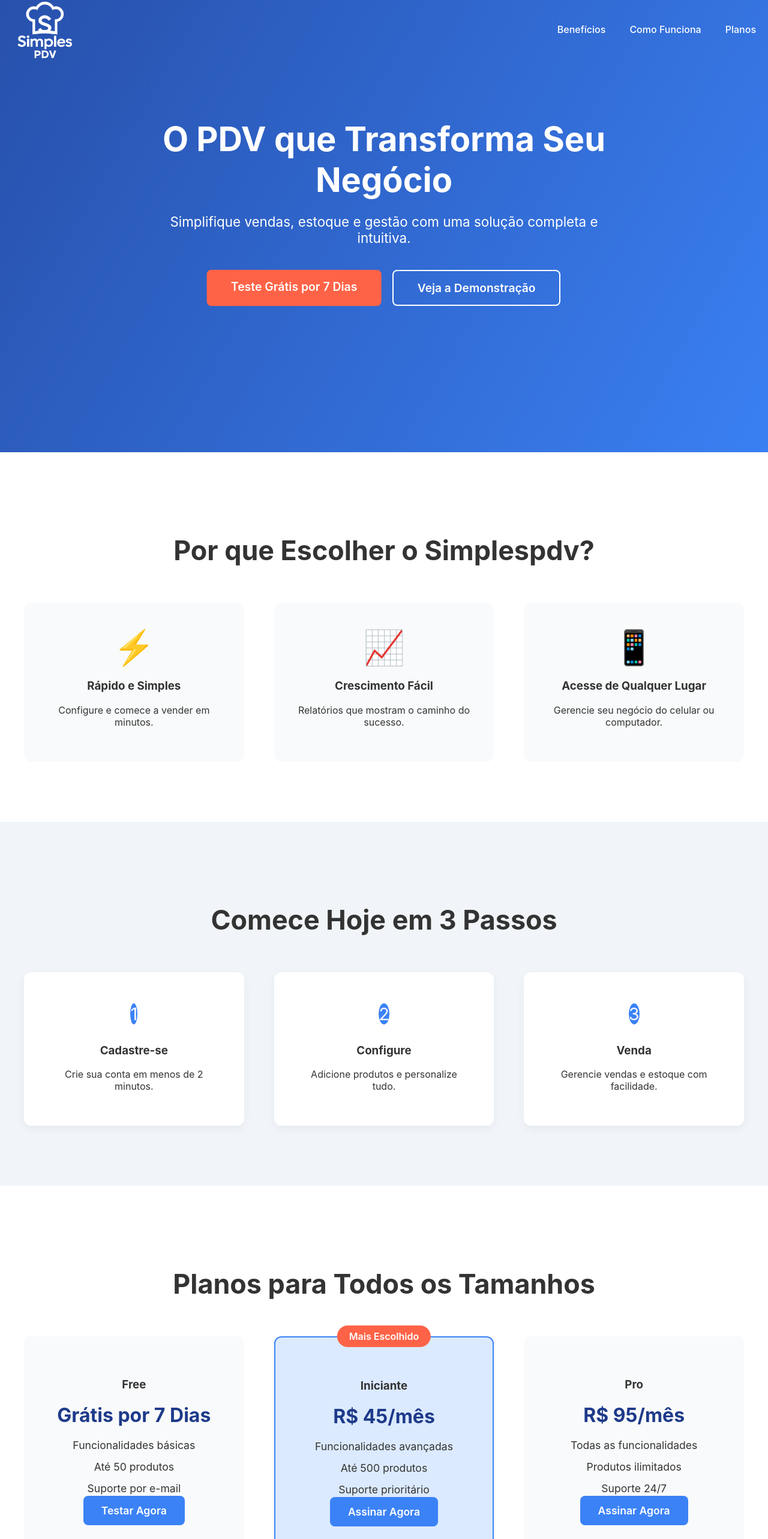
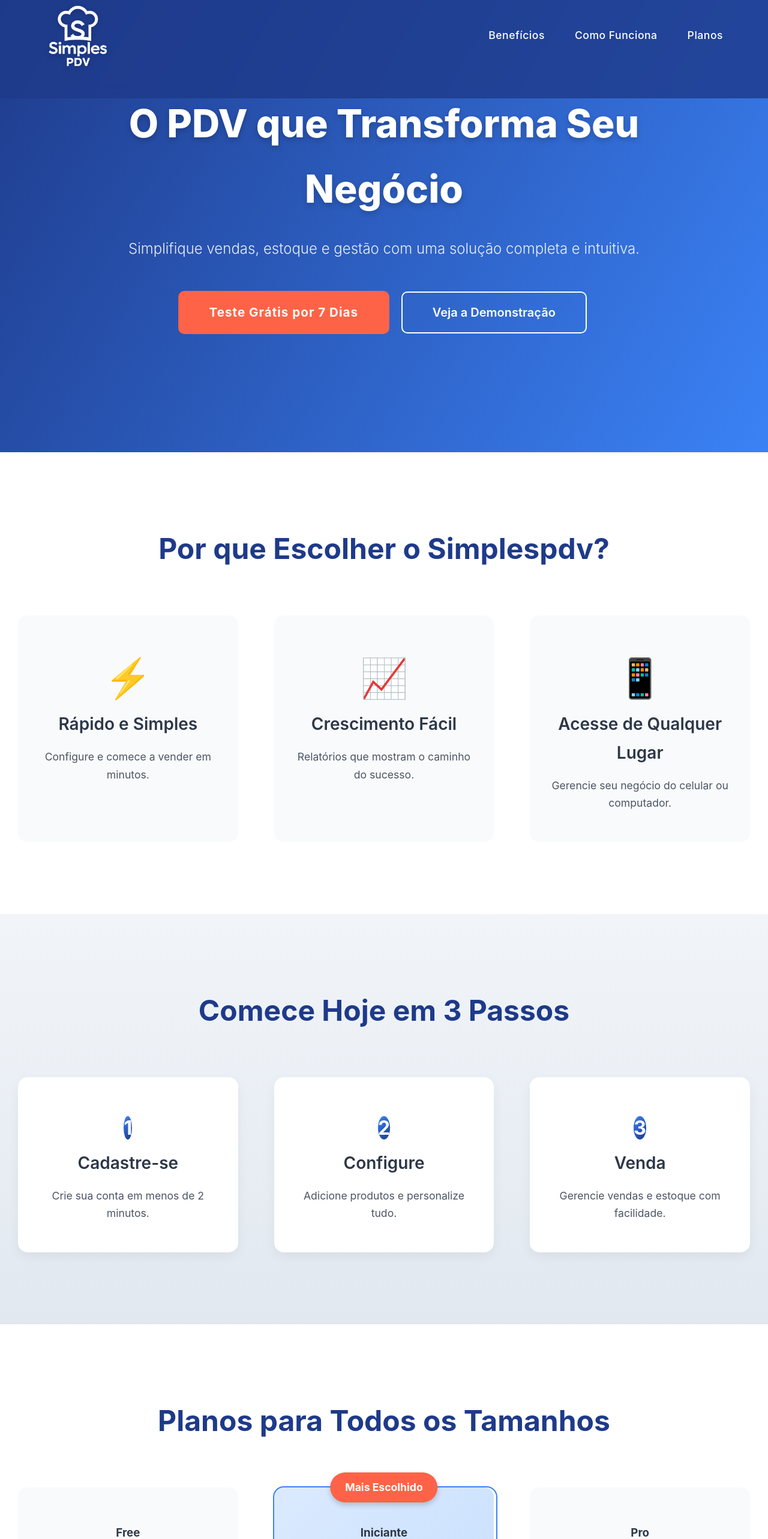
Before and after one commit to lorranlucas/simplespdv, a React (Create React App) app: page / in a window 1280 px wide. Shown: the part 46-2612 px from the top of the page at 60% size. Built offline with nearby package versions, Linux system fonts and the light colour scheme.

Commit message:
Animação

```diff
--- a/src/App.css
+++ b/src/App.css
@@ -1,21 +1,45 @@
-/* Estilo Geral */
+/* Reset e Estilo Geral */
+* {
+  margin: 0;
+  padding: 0;
+  box-sizing: border-box;
+}
+
 body {
-  margin: 0;
-  font-family: 'Inter', sans-serif; /* Tipografia usada pela Toast */
+  font-family: 'Inter', sans-serif; /* Tipografia moderna e limpa */
   background: #f7f7f7;
-  color: #333;
+  color: #2d3748;
+  line-height: 1.7;
+  overflow-x: hidden;
 }
 
 /* Animações */
-@keyframes fadeIn { from { opacity: 0; } to { opacity: 1; } }
-@keyframes slideUp { from { opacity: 0; transform: translateY(50px); } to { opacity: 1; transform: translateY(0); } }
-@keyframes pulse { 0% { transform: scale(1); } 50% { transform: scale(1.02); } 100% { transform: scale(1); } }
-@keyframes ripple { 0% { box-shadow: 0 0 0 0 rgba(255, 99, 71, 0.5); } 70% { box-shadow: 0 0 0 20px rgba(255, 99, 71, 0); } 100% { box-shadow: 0 0 0 0 rgba(255, 99, 71, 0); } }
+@keyframes fadeIn {
+  from { opacity: 0; }
+  to { opacity: 1; }
+}
 
-.fade-in { animation: fadeIn 1.5s ease-in-out; }
-.slide-up { animation: slideUp 1s ease-out forwards; }
-.pulse { animation: pulse 2s infinite; }
-.ripple:hover { animation: ripple 0.7s linear; }
+@keyframes slideUp {
+  from { opacity: 0; transform: translateY(60px); }
+  to { opacity: 1; transform: translateY(0); }
+}
+
+@keyframes pulse {
+  0% { transform: scale(1); }
+  50% { transform: scale(1.03); }
+  100% { transform: scale(1); }
+}
+
+@keyframes ripple {
+  0% { box-shadow: 0 0 0 0 rgba(255, 99, 71, 0.5); }
+  70% { box-shadow: 0 0 0 25px rgba(255, 99, 71, 0); }
+  100% { box-shadow: 0 0 0 0 rgba(255, 99, 71, 0); }
+}
+
+.fade-in { animation: fadeIn 1.6s ease-in-out; }
+.slide-up { animation: slideUp 1.2s ease-out forwards; }
+.pulse { animation: pulse 2.5s infinite ease-in-out; }
+.ripple:hover { animation: ripple 0.8s linear; }
 
 /* Hero Section */
 .hero {
@@ -26,8 +50,9 @@ body {
   justify-content: center;
   align-items: center;
   text-align: center;
-  padding: 0 20px;
+  padding: 0 30px;
   overflow: hidden;
+  background: linear-gradient(120deg, #1e3a8a, #3b82f6); /* Gradiente base */
 }
 .hero-background {
   position: absolute;
@@ -35,10 +60,11 @@ body {
   left: 0;
   width: 100%;
   height: 100%;
-  background: linear-gradient(120deg, #1e3a8a, #3b82f6);
-  background-size: 150% 150%;
-  animation: gradientShift 20s ease infinite;
+  background: linear-gradient(120deg, #1e3a8a 20%, #3b82f6 80%);
+  background-size: 200% 200%;
+  animation: gradientShift 25s ease infinite;
   z-index: -1;
+  opacity: 0.9;
 }
 @keyframes gradientShift {
   0% { background-position: 0% 0%; }
@@ -46,224 +72,385 @@ body {
   100% { background-position: 0% 0%; }
 }
 .top-nav {
-  position: absolute;
+  position: fixed;
   top: 0;
+  left: 0;
   width: 100%;
   display: flex;
   justify-content: space-between;
   align-items: center;
-  padding: 20px 40px;
-  z-index: 2;
+  padding: 25px 50px;
+  background: rgba(30, 58, 138, 0.8); /* Fundo semi-transparente */
+  backdrop-filter: blur(10px); /* Efeito vidro */
+  z-index: 10;
+  transition: background 0.3s ease;
 }
-.logo { max-width: 150px; }
+.top-nav.scrolled { background: rgba(30, 58, 138, 0.95); }
+.logo { max-width: 160px; filter: drop-shadow(0 2px 4px rgba(0,0,0,0.2)); }
 .nav-links a {
-  color: white;
-  margin: 0 20px;
+  color: #ffffff;
+  margin: 0 25px;
   text-decoration: none;
   font-weight: 500;
-  transition: color 0.3s;
+  font-size: 1.1rem;
+  letter-spacing: 0.5px;
+  transition: color 0.3s ease, transform 0.2s ease;
 }
-.nav-links a:hover { color: #ff6347; }
+.nav-links a:hover {
+  color: #ff6347;
+  transform: translateY(-2px);
+}
 .hero-content {
-  color: white;
-  max-width: 800px;
+  color: #ffffff;
+  max-width: 900px;
+  padding: 0 20px;
 }
-.hero h1 { font-size: 3.5rem; font-weight: 700; margin: 0 0 20px; }
-.hero p { font-size: 1.4rem; margin-bottom: 40px; }
-.hero-cta { display: flex; gap: 20px; justify-content: center; }
+.hero h1 {
+  font-size: 4rem;
+  font-weight: 800;
+  margin: 0 0 25px;
+  text-shadow: 0 4px 10px rgba(0,0,0,0.2);
+}
+.hero p {
+  font-size: 1.5rem;
+  font-weight: 300;
+  margin-bottom: 50px;
+  opacity: 0.9;
+}
+.hero-cta {
+  display: flex;
+  gap: 25px;
+  justify-content: center;
+  align-items: center;
+}
 .cta-button {
-  padding: 16px 40px;
+  padding: 18px 50px;
   background: #ff6347;
-  color: white;
+  color: #ffffff;
   text-decoration: none;
-  border-radius: 8px;
-  font-weight: 600;
-  font-size: 1.2rem;
-  transition: all 0.3s ease;
+  border-radius: 10px;
+  font-weight: 700;
+  font-size: 1.25rem;
+  letter-spacing: 1px;
+  transition: all 0.4s ease;
 }
 .cta-button:hover {
   background: #e55a3e;
-  transform: translateY(-3px);
-  box-shadow: 0 10px 20px rgba(0, 0, 0, 0.2);
+  transform: translateY(-5px);
+  box-shadow: 0 12px 25px rgba(0,0,0,0.25);
 }
 .secondary-cta {
-  padding: 16px 40px;
+  padding: 16px 50px;
   background: transparent;
-  border: 2px solid white;
-  color: white;
+  border: 2px solid #ffffff;
+  color: #ffffff;
   text-decoration: none;
-  border-radius: 8px;
+  border-radius: 10px;
   font-weight: 600;
-  font-size: 1.2rem;
-  transition: all 0.3s ease;
+  font-size: 1.25rem;
+  transition: all 0.4s ease;
 }
 .secondary-cta:hover {
-  background: white;
+  background: #ffffff;
   color: #1e3a8a;
+  transform: translateY(-5px);
+  box-shadow: 0 12px 25px rgba(0,0,0,0.2);
 }
 
 /* Benefits Section */
 .benefits {
-  padding: 100px 20px;
-  background: #fff;
+  padding: 120px 30px;
+  background: #ffffff;
   text-align: center;
 }
-.benefits h2 { font-size: 2.8rem; font-weight: 700; margin-bottom: 60px; }
+.benefits h2 {
+  font-size: 3rem;
+  font-weight: 700;
+  margin-bottom: 70px;
+  color: #1e3a8a;
+}
 .benefits-grid {
   display: grid;
-  grid-template-columns: repeat(auto-fit, minmax(300px, 1fr));
-  gap: 50px;
-  max-width: 1200px;
+  grid-template-columns: repeat(auto-fit, minmax(320px, 1fr));
+  gap: 60px;
+  max-width: 1300px;
   margin: 0 auto;
 }
 .benefit-item {
-  padding: 40px;
+  padding: 50px 30px;
   background: #f9fafb;
-  border-radius: 12px;
-  transition: transform 0.3s, box-shadow 0.3s;
+  border-radius: 16px;
+  transition: transform 0.4s ease, box-shadow 0.4s ease;
+  position: relative;
+  overflow: hidden;
 }
+.benefit-item::before {
+  content: '';
+  position: absolute;
+  top: 0;
+  left: 0;
+  width: 100%;
+  height: 4px;
+  background: linear-gradient(90deg, #3b82f6, #ff6347);
+  opacity: 0;
+  transition: opacity 0.3s ease;
+}
+.benefit-item:hover::before { opacity: 1; }
 .benefit-item:hover {
-  transform: translateY(-10px);
-  box-shadow: 0 15px 30px rgba(0,0,0,0.1);
+  transform: translateY(-15px);
+  box-shadow: 0 20px 40px rgba(0,0,0,0.15);
 }
-.icon { font-size: 3.5rem; color: #3b82f6; margin-bottom: 25px; }
+.icon {
+  font-size: 4rem;
+  color: #3b82f6;
+  margin-bottom: 30px;
+  transition: transform 0.3s ease;
+}
+.benefit-item:hover .icon { transform: scale(1.1); }
+.benefit-item h3 { font-size: 1.75rem; font-weight: 600; margin-bottom: 15px; }
+.benefit-item p { font-size: 1.1rem; color: #4b5563; }
 
 /* How It Works Section */
 .how-it-works {
-  padding: 100px 20px;
-  background: #f1f5f9;
+  padding: 120px 30px;
+  background: linear-gradient(to bottom, #f1f5f9, #e2e8f0);
   text-align: center;
 }
-.how-it-works h2 { font-size: 2.8rem; font-weight: 700; margin-bottom: 60px; }
+.how-it-works h2 {
+  font-size: 3rem;
+  font-weight: 700;
+  margin-bottom: 70px;
+  color: #1e3a8a;
+}
 .steps {
   display: grid;
-  grid-template-columns: repeat(auto-fit, minmax(300px, 1fr));
-  gap: 50px;
-  max-width: 1200px;
+  grid-template-columns: repeat(auto-fit, minmax(320px, 1fr));
+  gap: 60px;
+  max-width: 1300px;
   margin: 0 auto;
 }
 .step {
-  padding: 40px;
-  background: white;
-  border-radius: 12px;
-  box-shadow: 0 5px 15px rgba(0,0,0,0.05);
+  padding: 50px 30px;
+  background: #ffffff;
+  border-radius: 16px;
+  box-shadow: 0 8px 20px rgba(0,0,0,0.05);
+  transition: transform 0.4s ease, box-shadow 0.4s ease;
+}
+.step:hover {
+  transform: translateY(-15px);
+  box-shadow: 0 20px 40px rgba(0,0,0,0.15);
 }
 .step-number {
-  width: 60px;
-  height: 60px;
-  line-height: 60px;
-  background: #3b82f6;
-  color: white;
+  width: 70px;
+  height: 70px;
+  line-height: 70px;
+  background: linear-gradient(135deg, #3b82f6, #1e3a8a);
+  color: #ffffff;
   border-radius: 50%;
-  font-size: 1.8rem;
-  margin-bottom: 25px;
+  font-size: 2rem;
+  font-weight: 700;
+  margin-bottom: 30px;
+  transition: transform 0.3s ease;
 }
+.step:hover .step-number { transform: scale(1.1); }
+.step h3 { font-size: 1.75rem; font-weight: 600; margin-bottom: 15px; }
+.step p { font-size: 1.1rem; color: #4b5563; }
 
 /* Plans Section */
 .plans {
-  padding: 100px 20px;
-  background: #fff;
+  padding: 120px 30px;
+  background: #ffffff;
   text-align: center;
 }
-.plans h2 { font-size: 2.8rem; font-weight: 700; margin-bottom: 60px; }
+.plans h2 {
+  font-size: 3rem;
+  font-weight: 700;
+  margin-bottom: 70px;
+  color: #1e3a8a;
+}
 .plans-grid {
   display: grid;
-  grid-template-columns: repeat(auto-fit, minmax(300px, 1fr));
-  gap: 50px;
-  max-width: 1200px;
+  grid-template-columns: repeat(auto-fit, minmax(320px, 1fr));
+  gap: 60px;
+  max-width: 1300px;
   margin: 0 auto;
 }
 .plan {
   position: relative;
-  padding: 50px 40px;
+  padding: 60px 40px;
   background: #f9fafb;
-  border-radius: 12px;
-  transition: transform 0.3s, box-shadow 0.3s;
+  border-radius: 16px;
+  transition: transform 0.4s ease, box-shadow 0.4s ease;
 }
 .plan:hover {
-  transform: translateY(-10px);
-  box-shadow: 0 15px 30px rgba(0,0,0,0.1);
+  transform: translateY(-15px);
+  box-shadow: 0 20px 40px rgba(0,0,0,0.15);
 }
 .plan.highlighted {
-  background: #dbeafe;
+  background: linear-gradient(135deg, #dbeafe 0%, #bfdbfe 100%);
+  border: none;
+  position: relative;
+}
+.plan.highlighted::after {
+  content: '';
+  position: absolute;
+  top: -2px;
+  left: -2px;
+  width: calc(100% + 4px);
+  height: calc(100% + 4px);
   border: 2px solid #3b82f6;
+  border-radius: 18px;
+  z-index: -1;
 }
 .badge {
   position: absolute;
-  top: -20px;
+  top: -25px;
   left: 50%;
   transform: translateX(-50%);
   background: #ff6347;
-  color: white;
-  padding: 8px 20px;
-  border-radius: 20px;
-  font-size: 1rem;
-  font-weight: 600;
+  color: #ffffff;
+  padding: 10px 25px;
+  border-radius: 25px;
+  font-size: 1.1rem;
+  font-weight: 700;
+  box-shadow: 0 4px 10px rgba(0,0,0,0.2);
 }
-.price { font-size: 2rem; font-weight: 700; color: #1e3a8a; margin: 20px 0; }
-.plan ul { list-style: none; padding: 0; }
-.plan ul li { margin: 15px 0; font-size: 1.1rem; }
+.price {
+  font-size: 2.25rem;
+  font-weight: 700;
+  color: #1e3a8a;
+  margin: 25px 0;
+}
+.plan ul {
+  list-style: none;
+  padding: 0;
+}
+.plan ul li {
+  margin: 18px 0;
+  font-size: 1.15rem;
+  color: #4b5563;
+}
 .plan-button {
-  padding: 14px 30px;
+  padding: 16px 40px;
   background: #3b82f6;
-  color: white;
+  color: #ffffff;
   text-decoration: none;
-  border-radius: 8px;
-  font-weight: 600;
-  font-size: 1.1rem;
-  transition: all 0.3s ease;
+  border-radius: 10px;
+  font-weight: 700;
+  font-size: 1.15rem;
+  letter-spacing: 0.5px;
+  transition: all 0.4s ease;
 }
 .plan-button:hover {
   background: #1e3a8a;
-  transform: translateY(-3px);
-  box-shadow: 0 10px 20px rgba(0,0,0,0.2);
+  transform: translateY(-5px);
+  box-shadow: 0 12px 25px rgba(0,0,0,0.25);
 }
 
 /* Testimonials Section */
 .testimonials {
-  padding: 100px 20px;
-  background: #f1f5f9;
+  padding: 120px 30px;
+  background: linear-gradient(to bottom, #f1f5f9, #e2e8f0);
   text-align: center;
 }
-.testimonials h2 { font-size: 2.8rem; font-weight: 700; margin-bottom: 60px; }
+.testimonials h2 {
+  font-size: 3rem;
+  font-weight: 700;
+  margin-bottom: 70px;
+  color: #1e3a8a;
+}
 .testimonials-grid {
   display: grid;
-  grid-template-columns: repeat(auto-fit, minmax(300px, 1fr));
-  gap: 50px;
-  max-width: 1200px;
+  grid-template-columns: repeat(auto-fit, minmax(320px, 1fr));
+  gap: 60px;
+  max-width: 1300px;
   margin: 0 auto;
 }
 .testimonial {
-  padding: 40px;
-  background: white;
-  border-radius: 12px;
-  box-shadow: 0 5px 15px rgba(0,0,0,0.05);
-  transition: transform 0.3s;
+  padding: 50px 30px;
+  background: #ffffff;
+  border-radius: 16px;
+  box-shadow: 0 8px 20px rgba(0,0,0,0.05);
+  transition: transform 0.4s ease, box-shadow 0.4s ease;
 }
-.testimonial:hover { transform: translateY(-5px); }
+.testimonial:hover {
+  transform: translateY(-10px);
+  box-shadow: 0 20px 40px rgba(0,0,0,0.15);
+}
+.testimonial p { font-size: 1.2rem; font-style: italic; color: #4b5563; margin-bottom: 20px; }
+.testimonial h4 { font-size: 1.1rem; font-weight: 600; color: #1e3a8a; }
 
 /* Final CTA */
 .final-cta {
-  padding: 100px 20px;
-  background: linear-gradient(120deg, #1e3a8a, #3b82f6);
-  color: white;
+  padding: 120px 30px;
+  background: linear-gradient(120deg, #1e3a8a 20%, #3b82f6 80%);
+  color: #ffffff;
   text-align: center;
+  position: relative;
 }
-.final-cta h2 { font-size: 2.8rem; font-weight: 700; margin-bottom: 20px; }
-.final-cta p { font-size: 1.3rem; margin-bottom: 40px; }
+.final-cta::before {
+  content: '';
+  position: absolute;
+  top: 0;
+  left: 0;
+  width: 100%;
+  height: 100%;
+  background: radial-gradient(circle, rgba(255,255,255,0.1) 0%, rgba(255,255,255,0) 70%);
+  z-index: 0;
+}
+.final-cta h2 {
+  font-size: 3rem;
+  font-weight: 700;
+  margin-bottom: 25px;
+  position: relative;
+  z-index: 1;
+}
+.final-cta p {
+  font-size: 1.4rem;
+  font-weight: 300;
+  margin-bottom: 50px;
+  position: relative;
+  z-index: 1;
+}
 
 /* Footer */
 .footer {
-  padding: 50px 20px;
+  padding: 60px 30px;
   background: #1e3a8a;
-  color: white;
+  color: #ffffff;
   text-align: center;
 }
+.footer p { font-size: 1.1rem; margin-bottom: 20px; opacity: 0.9; }
 .footer-links a {
   color: #bfdbfe;
-  margin: 0 25px;
+  margin: 0 30px;
   text-decoration: none;
   font-weight: 500;
-  transition: color 0.3s;
+  font-size: 1.1rem;
+  transition: color 0.3s ease, transform 0.2s ease;
 }
-.footer-links a:hover { color: #ff6347; }
+.footer-links a:hover {
+  color: #ff6347;
+  transform: translateY(-2px);
+}
+
+/* Responsividade */
+@media (max-width: 768px) {
+  .hero h1 { font-size: 2.5rem; }
+  .hero p { font-size: 1.2rem; }
+  .hero-cta { flex-direction: column; gap: 15px; }
+  .cta-button, .secondary-cta { padding: 14px 30px; font-size: 1.1rem; }
+  .top-nav { padding: 20px; }
+  .nav-links a { margin: 0 15px; font-size: 1rem; }
+  .benefits h2, .how-it-works h2, .plans h2, .testimonials h2, .final-cta h2 { font-size: 2.2rem; }
+  .benefit-item, .step, .plan, .testimonial { padding: 30px 20px; }
+  .price { font-size: 1.8rem; }
+}
+
+@media (max-width: 480px) {
+  .hero h1 { font-size: 2rem; }
+  .hero p { font-size: 1rem; }
+  .top-nav { flex-direction: column; padding: 15px; }
+  .nav-links { margin-top: 15px; }
+  .nav-links a { margin: 10px 0; display: block; }
+}
```
